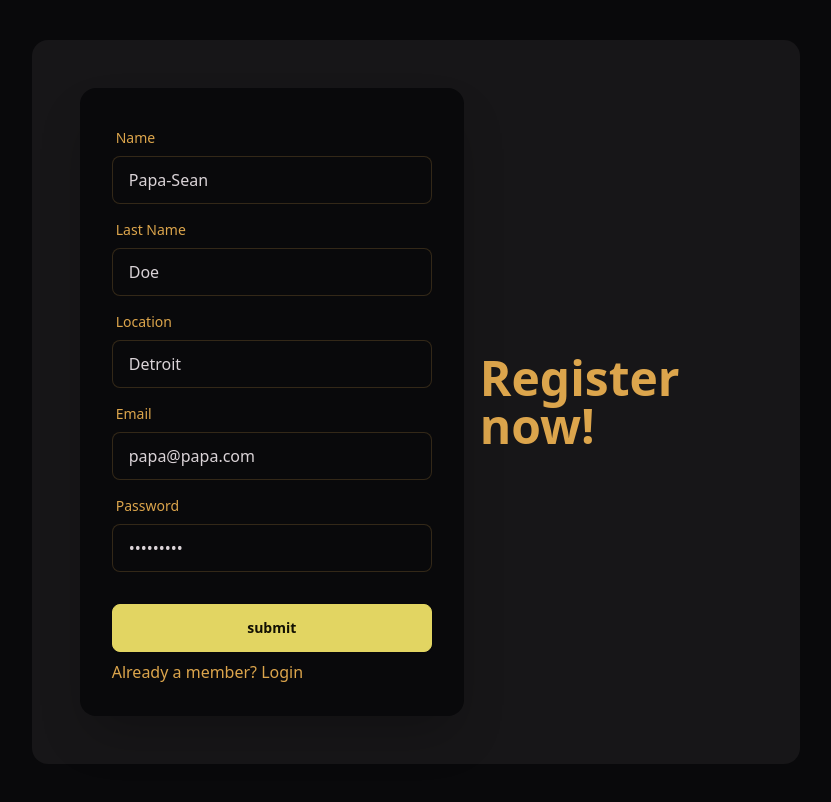
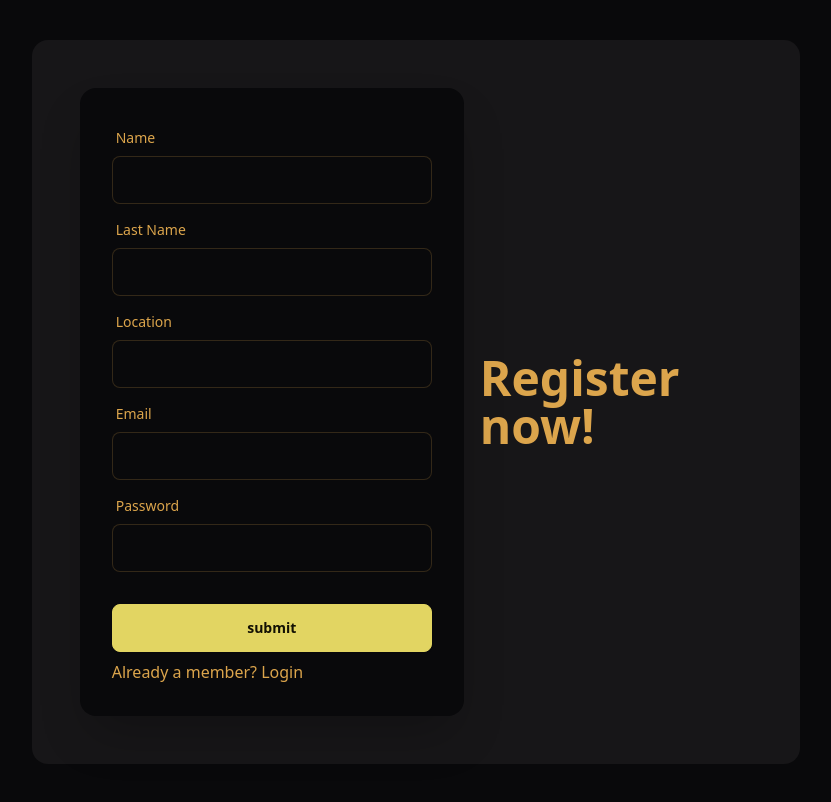
Before and after one commit to Papa-Sean/beatTheHouse, a React (Vite) app in the folder client/: page /register in a window 1280 px wide. Shown: the whole page, without its empty margins (224-1055 px from the left). Built offline with nearby package versions, Linux system fonts and the light colour scheme.

Commit message:
Removed default values

```diff
--- a/client/src/pages/Login.jsx
+++ b/client/src/pages/Login.jsx
@@ -37,13 +37,11 @@ const Login = () => {
                 className='form-control capitalize'
                 type='email'
                 name='email'
-                defaultValue='papa@papa.com'
               />
               <FormRow
                 className='form-control capitalize'
                 type='password'
                 name='password'
-                defaultValue='secret123'
               />
               <p>
                 Not a member? Register <span></span>
--- a/client/src/pages/Register.jsx
+++ b/client/src/pages/Register.jsx
@@ -36,32 +36,27 @@ const Register = () => {
               className='form-control capitalize'
               type='text'
               name='name'
-              defaultValue='Papa-Sean'
             />
             <FormRow
               className='form-control capitalize'
               type='text'
               name='lastName'
               labelText='last name'
-              defaultValue='Doe'
             />
             <FormRow
               className='form-control capitalize'
               type='location'
               name='location'
-              defaultValue='Detroit'
             />
             <FormRow
               className='form-control capitalize'
               type='email'
               name='email'
-              defaultValue='papa@papa.com'
             />
             <FormRow
               className='form-control capitalize'
               type='password'
               name='password'
-              defaultValue='secret123'
             />
             <div className='form-control mt-6'>
               <button
```
